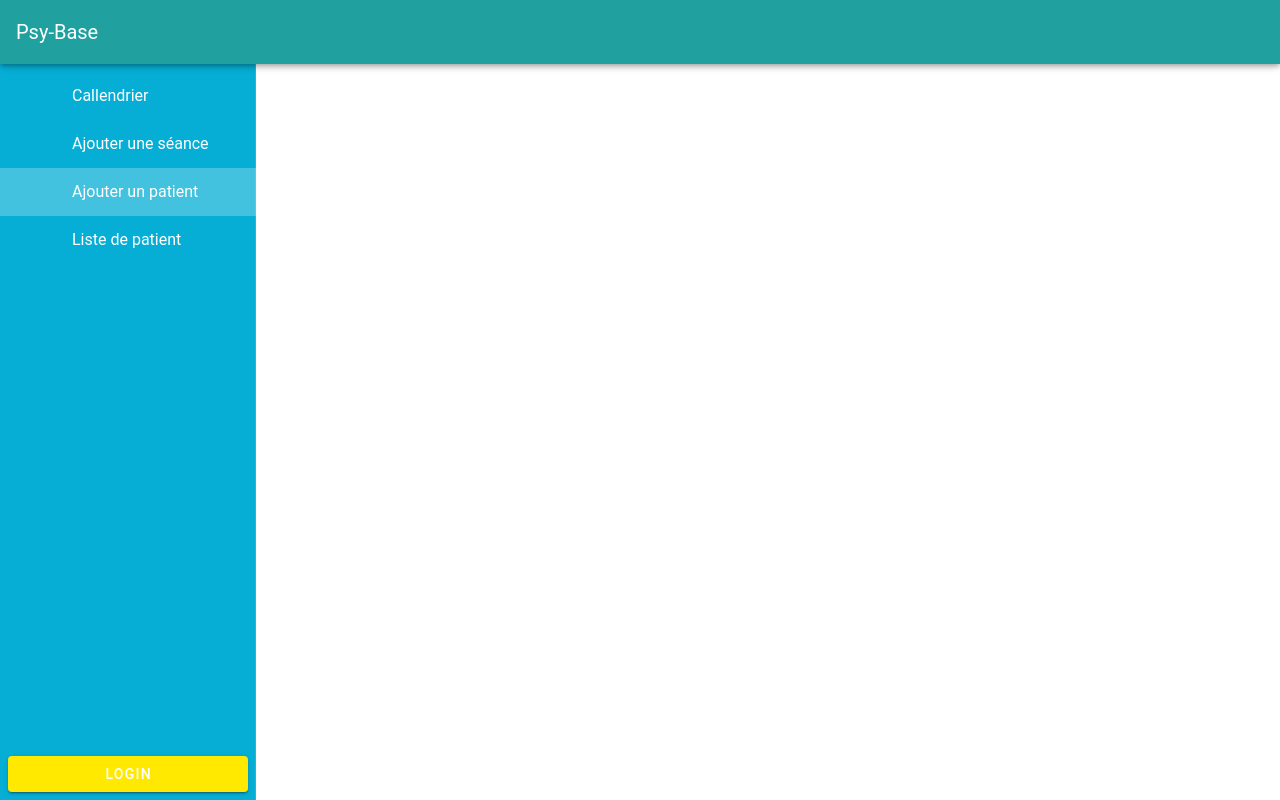
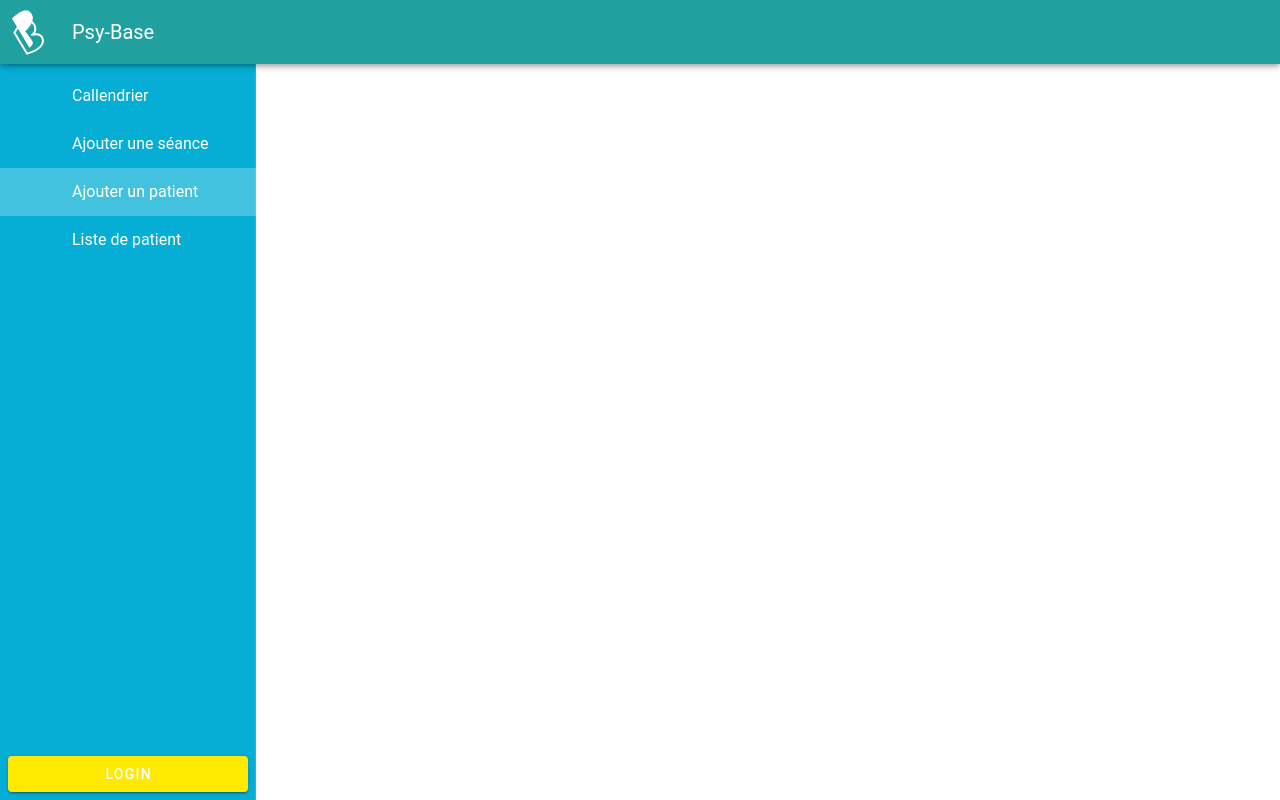
Before and after one commit to Mr-Monster-0248/Psy-Base, a Vue app: page /add-patient in a window 1280 px wide. Built offline with nearby package versions, Linux system fonts and the light colour scheme; some icons are missing; what vue-swal would draw is missing.

Commit message:
Add logo and rout in the app bar

```diff
--- a/src/components/Appbar.vue
+++ b/src/components/Appbar.vue
@@ -1,5 +1,9 @@
 <template>
   <v-app-bar app color="primary" dark clipped-left>
+    <v-btn icon @click="go">
+      <v-img contain height="45px" src="../assets/logo.svg"/>
+    </v-btn>
+
     <v-toolbar-title>
       Psy-Base
     </v-toolbar-title>
@@ -8,7 +12,11 @@
 
 <script>
 export default {
-
+  methods: {
+    go() {
+      this.$router.push('/');
+    },
+  },
 };
 </script>
 
```
Also changed, not shown: src/assets/logo.svg.
